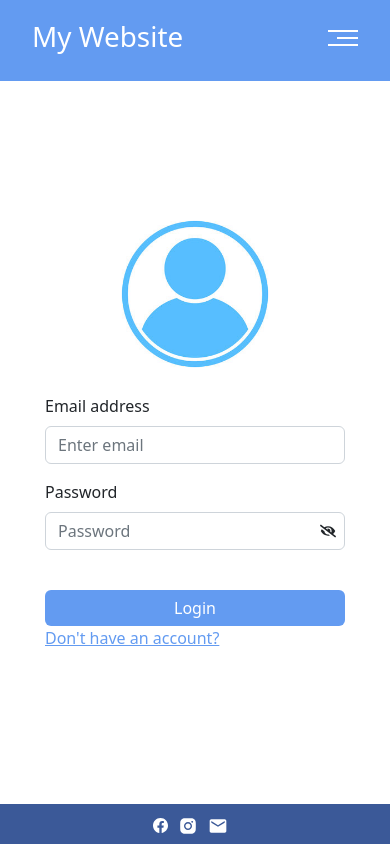
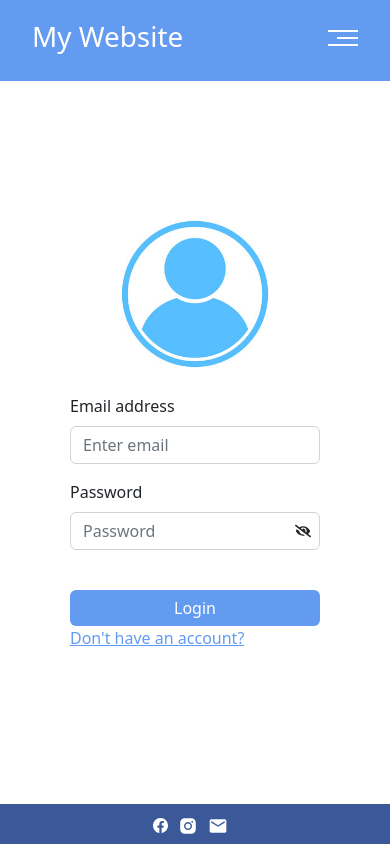
Before and after one commit to chehab1/Ecommerce-full-stack-web-application-, a React (Create React App) app: page /Login in a window 390 px wide. Built offline with nearby package versions, Linux system fonts and the light colour scheme.

Commit message:
Login and register forms made responsive

```diff
--- a/src/components/Home/Home.jsx
+++ b/src/components/Home/Home.jsx
@@ -6,6 +6,8 @@ import "./Home.css";
 import Pcard from "../ProductCard/Pcard";
 
 const a = [
+  Pcard,
+  Pcard,
   Pcard,
   Pcard,
   Pcard,
--- a/src/components/Login/Login.css
+++ b/src/components/Login/Login.css
@@ -1,6 +1,6 @@
 #loginContainer {
   width: auto;
-  margin: 0 auto;
+  margin: auto;
   display: flex;
   justify-content: center;
   position: absolute;
@@ -8,13 +8,11 @@
   top: 50%;
   transform: translate(-50%, -50%);
 }
+#loginContainer form {
+  width: 300px;
+}
 
 #loginBtn {
-  text-align: center;
-  margin: auto;
-  display: flex;
-  justify-content: center;
-  width: 300px;
   background-color: #639bf1;
   border: none;
 }
@@ -45,3 +43,12 @@
 #eyeIconLog:hover {
   cursor: pointer;
 }
+
+@media (max-width: 390px) {
+  #loginContainer form {
+    width: 250px;
+  }
+  #eyeIconLog {
+    margin-left: 225px;
+  }
+}
--- a/src/components/Login/Login.jsx
+++ b/src/components/Login/Login.jsx
@@ -42,12 +42,20 @@ function Login() {
             onClick={showPassword}
           />
         </Form.Group>
-        <Button id="loginBtn" variant="primary" onClick={handleLogin}>
-          Login
-        </Button>
-        <Link id="redirectToReg" to="/Register">
-          Don't have an account?
-        </Link>
+        <div className="d-grid">
+          <button
+            className="btn btn-primary"
+            id="loginBtn"
+            onClick={handleLogin}
+          >
+            Login
+          </button>
+        </div>
+        <div>
+          <Link id="redirectToReg" to="/Register">
+            Don't have an account?
+          </Link>
+        </div>
       </Form>
     </div>
   );
--- a/src/components/ProductCard/Pcard.jsx
+++ b/src/components/ProductCard/Pcard.jsx
@@ -9,6 +9,7 @@ import { Link } from "react-router-dom";
 
 export default function Pcard() {
   const p1 = {
+    id: 1234,
     title: "Smart watch",
     desc: "The brand new smart watch with whole new design and features.",
     price: 100,
@@ -23,7 +24,7 @@ export default function Pcard() {
   };
   return (
     <Card style={{ width: "18rem" }}>
-      <Link to="/Product22">
+      <Link to="/Product/">
         <Card.Img variant="top" src={product1} />
       </Link>
       <Card.Body>
--- a/src/components/ProductView/ProductView.css
+++ b/src/components/ProductView/ProductView.css
@@ -1,14 +1,28 @@
-#productCarousel {
-  width: 40%;
-  justify-content: center;
+/* #productCarousel {
+  min-width: 40%;
 }
+#productDetails {
+  margin-top: 2%;
+  display: flex;
+  align-content: space-between;
+}
+
+#details {
+  padding-left: 3%;
+  display: grid;
+}
+
+#descriptionSpan {
+  padding: 5px;
+  min-height: 100px;
+}
+
+#addButton {
+  width: 100px;
+  padding: 2px;
+  border: 0;
+} */
 
 .carouselImage {
   width: 100%;
 }
-
-#productDetails {
-  border: 2px solid red;
-  padding: 3%;
-  display: flex;
-}
--- a/src/components/ProductView/ProductView.jsx
+++ b/src/components/ProductView/ProductView.jsx
@@ -4,8 +4,13 @@ import Carousel from "react-bootstrap/Carousel";
 import { Rating } from "react-simple-star-rating";
 
 const ProductView = () => {
+  const product = {
+    rating: 4,
+  };
   return (
     <div className="container" id="productDetails">
+      <div className="row">
+        <div className="col-md-4 col-12">
           <Carousel id="productCarousel">
             <Carousel.Item>
               <img
@@ -29,22 +34,29 @@ const ProductView = () => {
               />
             </Carousel.Item>
           </Carousel>
-      <div>
+        </div>
+        <div id="details" className="col-md-8 col-12">
           <h1>Product name</h1>
+          <span id="descriptionSpan">
+            Lorem ipsum, dolor sit amet consectetur adipisicing elit. Minima
+            cumque cum natus ut velit et quo rem est illum, quam veniam eveniet
+            molestiae laboriosam assumenda accusamus a, impedit odit non?
+          </span>
           <div>
             <Rating
               id="rating"
               transition
-            initialValue={3}
+              initialValue={product.rating}
               allowFraction
               readonly
               size={20}
-            fillColor={3}
+              fillColor={product.rating < 3 ? "red" : "orange"}
             ></Rating>
           </div>
           <span>Price: 3000EGP</span>
           <div>
-          <input type="button" value="add to cart " />
+            <input id="addButton" type="button" value="Add to cart " />
+          </div>
         </div>
       </div>
     </div>
--- a/src/components/Register/Register.css
+++ b/src/components/Register/Register.css
@@ -20,9 +20,19 @@
 
 #submitBtn:hover {
   background-color: blue;
+  transition: 0.5s;
 }
 
 #eyeIconReg {
   margin-top: -65px;
   margin-left: 325px;
 }
+@media (max-width: 390px) {
+  #RegisterContainer form {
+    width: 250px;
+  }
+  #eyeIconReg {
+    margin-top: -65px;
+    margin-left: 225px;
+  }
+}
```
Lines whose indentation alone changed are shown as unchanged.
